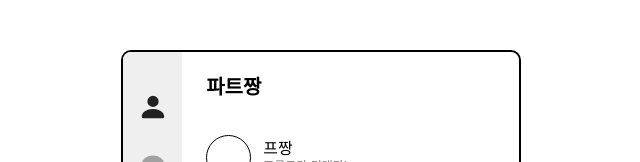
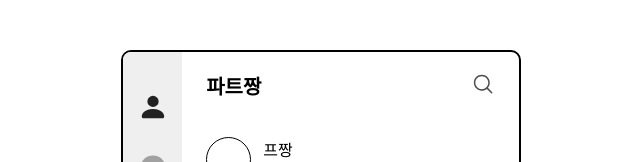
Before and after one commit to yjoonjang/react-messanger-16th, a React (Create React App) app: page /profile in a window 1280 px wide. Shown: the top 162 px of the page, without its empty margins (319-959 px from the left). Built offline with nearby package versions, Linux system fonts and the light colour scheme.

Commit message:
feat: 이름 검색 기능 추가

```diff
--- a/src/components/profilePage/ProfilePage.tsx
+++ b/src/components/profilePage/ProfilePage.tsx
@@ -2,16 +2,49 @@ import { Row, Column } from '../elements/Wrapper.style';
 import UserBar from '../elements/UserBar';
 import { useRecoilValue } from 'recoil';
 import { userState } from '../../state/userState';
-// import { userInfoState } from '../../state/userState';
+import SearchIcon from '../../image/emoji/SearchIcon';
+import { useState } from 'react';
+import { IUser } from '../../state/userState';
 
 const ProfilePage = () => {
   const userList = useRecoilValue(userState);
+  const [newUserList, setNewUserList] = useState<IUser[]>(userList);
+  const [inputValue, setInputValue] = useState<string>('');
+  const [isSearchIconClicked, setIsSearchIconClicked] = useState<boolean>(false);
+
+  const onHandleInputText = (e: React.FormEvent<HTMLInputElement>) => {
+    e.preventDefault();
+    const text = e.currentTarget.value;
+
+    setInputValue(text);
+    let tempList = newUserList.filter((userList) => {
+      userList.username.includes(text);
+      return;
+    });
+
+    setNewUserList(tempList);
+  };
+
+  const onClickSearchIcon = () => {
+    setIsSearchIconClicked(!isSearchIconClicked);
+  };
+
   return (
     <>
       <Row width="100%" justifyContent="space-between" alignItems="start">
         <span style={{ fontWeight: '600' }}>파트짱</span>
-        {/* <span>QuestionMarkIcon</span> */}
+        <SearchIcon onClick={onClickSearchIcon} />
       </Row>
+      {isSearchIconClicked ? (
+        <Column>
+          <input onChange={onHandleInputText} style={{ width: '100%', marginBottom: '12px' }} value={inputValue} />
+          <>
+            {newUserList.map((user) => {
+              return <UserBar key={user.userId} username={user.username} statusMessage={user.introMessage} />;
+            })}
+          </>
+        </Column>
+      ) : (
         <Column>
           <>
             {userList.map((user) => {
@@ -19,6 +52,7 @@ const ProfilePage = () => {
             })}
           </>
         </Column>
+      )}
     </>
   );
 };
--- /dev/null
+++ b/src/image/emoji/SearchIcon.tsx
@@ -0,0 +1,22 @@
+import React from 'react';
+
+interface searchIconProps {
+  onClick?: React.MouseEventHandler<HTMLDivElement> | undefined;
+}
+
+const SearchIcon = ({ onClick }: searchIconProps) => {
+  return (
+    <div style={{ cursor: 'pointer' }} onClick={onClick}>
+      <svg width="24" height="24" viewBox="0 0 24 24" fill="none" xmlns="http://www.w3.org/2000/svg">
+        <path
+          fill-rule="evenodd"
+          clip-rule="evenodd"
+          d="M4.34998 10.8C4.34998 7.23777 7.23774 4.35001 10.8 4.35001C14.3622 4.35001 17.25 7.23777 17.25 10.8C17.25 14.3622 14.3622 17.25 10.8 17.25C7.23774 17.25 4.34998 14.3622 4.34998 10.8ZM10.8 2.85001C6.40931 2.85001 2.84998 6.40934 2.84998 10.8C2.84998 15.1907 6.40931 18.75 10.8 18.75C12.7252 18.75 14.4906 18.0656 15.8662 16.9269L20.1691 21.2298C20.462 21.5227 20.9369 21.5227 21.2298 21.2298C21.5227 20.9369 21.5227 20.462 21.2298 20.1691L16.9269 15.8663C18.0656 14.4907 18.75 12.7253 18.75 10.8C18.75 6.40934 15.1906 2.85001 10.8 2.85001Z"
+          fill="#4F4C4C"
+        />
+      </svg>
+    </div>
+  );
+};
+
+export default SearchIcon;
```
Lines whose indentation alone changed are shown as unchanged.
